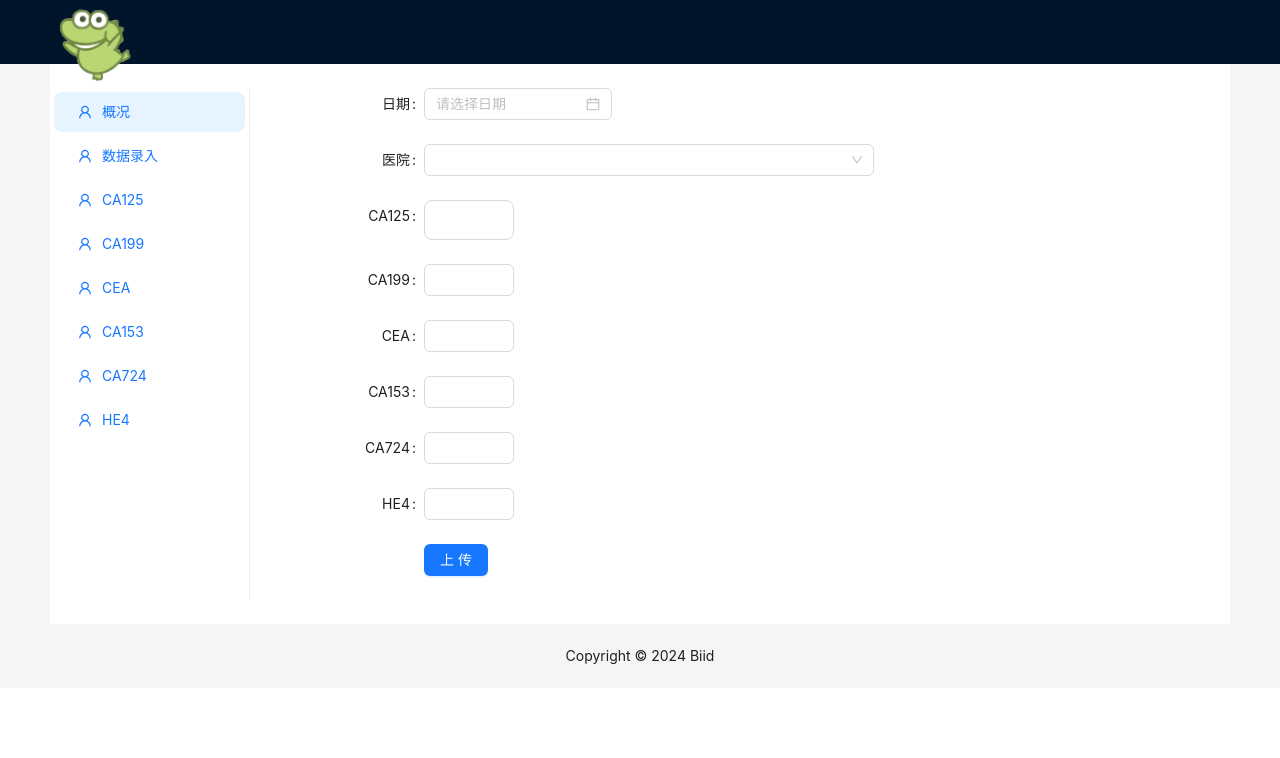
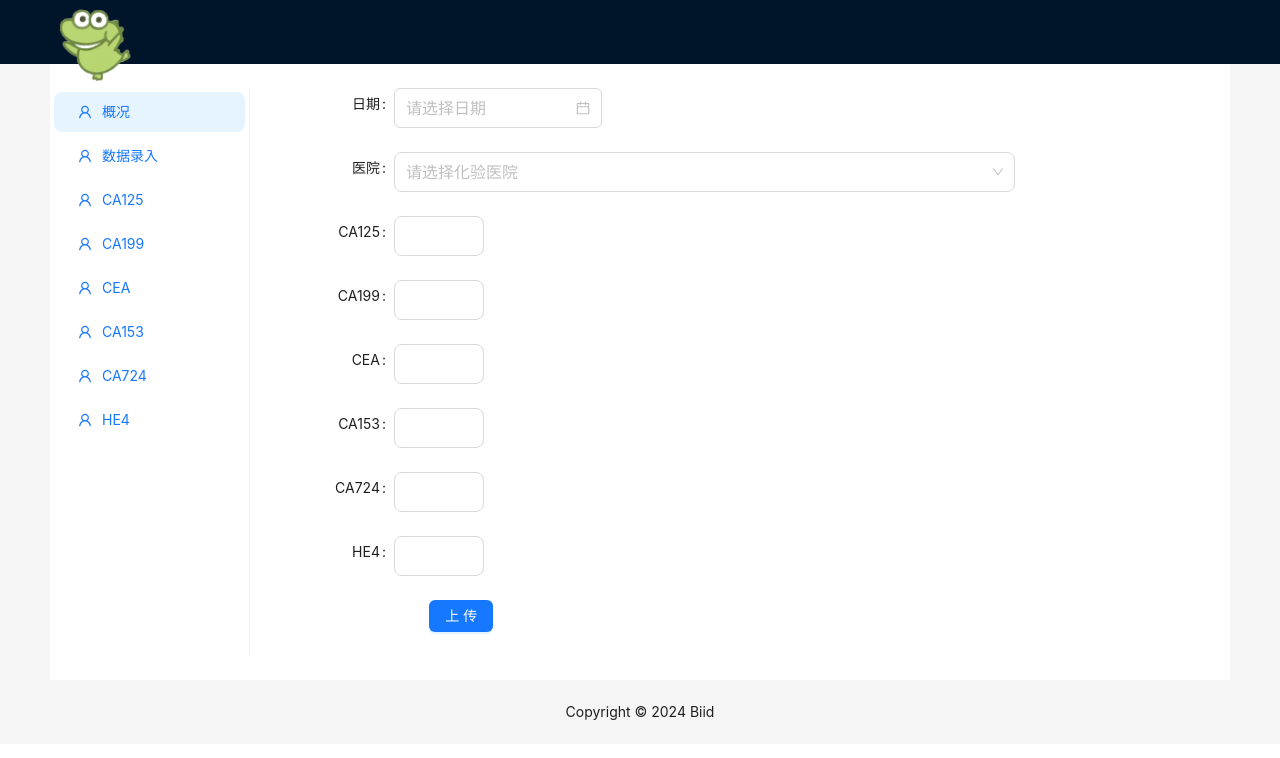
Before and after one commit to Biiddd/Health-Record-System, a Vue app: page /inputdata in a window 1280 px wide. Shown: the top 758 px of the page. Built offline with nearby package versions, Linux system fonts and the light colour scheme.

Commit message:
feat: 实现数据写入数据库

```diff
--- a/src/components/Input.vue
+++ b/src/components/Input.vue
@@ -1,13 +1,18 @@
 <template>
   <meta lang="zh"/>
+
   <a-form
       @finish="submitForm"
       :label-col="labelCol"
+      :wrapper-col="wrapperCol"
       layout="horizontal"
-      style="max-width: 600px"
+      colon:true
+      style="max-width: 1200px"
   >
-    <a-form-item label="日期">
-      <a-date-picker placeholder="请选择日期"
+        <a-form-item label="日期"
+                     :wrapper-col="{span: 16}">
+          <a-date-picker size="large"
+              placeholder="请选择日期"
               :format="dateformat"
               :value-format="dateformat"
               :locale="locale"
@@ -15,60 +20,73 @@
               v-model:value="checkData.date"
           />
         </a-form-item>
-
-    <a-form-item label="医院">
-      <a-select v-model:value="checkData.selectedHospital">
-        <a-select-option value="hospital1">北海人民医院</a-select-option>
-        <a-select-option value="hospital2">上海复旦肿瘤医院</a-select-option>
-        <a-select-option value="hospital3">中山大学附属肿瘤医院</a-select-option>
+        <a-form-item label="医院"
+        :wrapper-col="{span: 16}">
+          <a-select v-model:value="checkData.checkHospital" size="large" placeholder="请选择化验医院">
+            <a-select-option value="1">北海人民医院</a-select-option>
+            <a-select-option value="2">中山大学附属肿瘤医院</a-select-option>
+            <a-select-option value="3">上海复旦大学附属肿瘤医院</a-select-option>
           </a-select>
         </a-form-item>
 
-    <a-form-item label="CA125">
-      <a-input-number v-model:value="checkData.ca125Value"
+        <a-form-item label="CA125"
+                     :wrapper-col="{span: 16}">
+          <a-input-number
+              v-model:value="checkData.ca125Value"
               size="large"
               :precision="2"
               :step="0.1"/>
         </a-form-item>
 
-    <a-form-item label="CA199">
-      <a-input-number v-model:value="checkData.ca199Value"
+        <a-form-item label="CA199"
+          :wrapper-col="{span:16}">
+          <a-input-number
+              v-model:value="checkData.ca199Value"
+              size="large"
               :precision="2"
               :step="0.1"/>
         </a-form-item>
 
         <a-form-item label="CEA">
-      <a-input-number v-model:value="checkData.ceaValue"
+          <a-input-number
+              v-model:value="checkData.ceaValue"
+              size="large"
               :precision="2"
               :step="0.1"/>
         </a-form-item>
 
         <a-form-item label="CA153">
-      <a-input-number v-model:value="checkData.ca153Value"
+          <a-input-number
+              v-model:value="checkData.ca153Value"
+              size="large"
               :precision="2"
               :step="0.1"/>
         </a-form-item>
 
         <a-form-item label="CA724">
-      <a-input-number v-model:value="checkData.ca724Value"
+          <a-input-number
+              v-model:value="checkData.ca724Value"
+              size="large"
               :precision="2"
               :step="0.1"/>
         </a-form-item>
 
         <a-form-item label="HE4">
-      <a-input-number v-model:value="checkData.he4Value"
+          <a-input-number
+              v-model:value="checkData.he4Value"
+              size="large"
               :precision="2"
               :step="0.1"/>
         </a-form-item>
-
-    <a-form-item :wrapper-col="{ ...layout.wrapperCol, offset: 6 }">
+    <a-form-item :wrapper-col="{ ...layout.wrapperCol, offset: 4 }">
       <a-button type="primary" @click="submitForm()">上传</a-button>
     </a-form-item>
   </a-form>
+
 </template>
 
 <script setup>
-import { ref, reactive } from 'vue';
+import {toRefs, reactive} from 'vue';
 import axios from 'axios';
 import locale from 'ant-design-vue/es/date-picker/locale/zh_CN';
 import dayjs from 'dayjs';
@@ -80,48 +98,38 @@ const onDisabledDate = current => {
 
 const labelCol = {
   style: {
-    width: '150px',
+    width: '120px',
   },
 };
 const layout = {
-  labelCol: { span: 8 },
-  wrapperCol: { span: 16 },
+  labelCol: {span: 8},
+  wrapperCol: {span: 16},
 };
 
-// const form =ref(null);
-// const he4Value = ref(null);
-// const ca125Value = ref(null);
-// const ca199Value = ref(null);
-// const ceaValue = ref(null);
-// const ca153Value = ref(null);
-// const ca724Value = ref(null);
-//
-// const checkData = {
-//   ca125Value,
-//   ca199Value,
-//   ceaValue,
-//   ca153Value,
-//   ca724Value,
-//   he4Value
-// };
-
-const dateformat = 'YYYY/MM/DD';
+const dateformat = 'YYYY-MM-DD';
 const checkData = reactive({
   date: null,
-  selectedHospital: null,
-  he4Value: null,
+  checkHospital: null,
   ca125Value: null,
   ca199Value: null,
   ceaValue: null,
   ca153Value: null,
-  ca724Value: null
+  ca724Value: null,
+  he4Value: null,
 });
 
 const submitForm = () => {
-  axios.post('/api/submit', { checkData });
+  axios.post(`http://localhost:3000/api/input`, checkData)
+      .then(response => {
+        console.log('提交表单成功：', response.data);
+      })
+      .catch(error => {
+        console.error('提交表单失败：', error);
+      });
 
-  // 在这个例子中，简单地打印 he4Value 的值
+  // axios.post('/api/input', {checkData});
    console.log('表单输入的值', checkData);
+
 };
 
 </script>
--- a/src/router/index.js
+++ b/src/router/index.js
@@ -17,12 +17,12 @@ const routes = [
             {
                 path: '/overview',
                 name: 'Overview',
-                component: import('@/components/Overview.vue')
+                component:()=> import('@/components/Overview.vue')
             },
             {
                 path: '/inputdata',
                 name: 'InputData',
-                component: import('@/components/Input.vue')
+                component:() =>import('@/components/Input.vue')
             },
             {
                 path: '/charts/:chartType',
```
Lines whose indentation alone changed are shown as unchanged.
